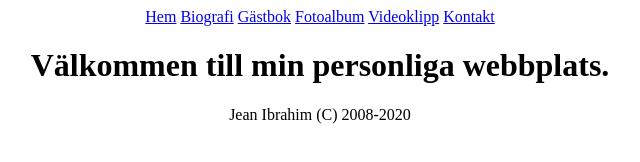
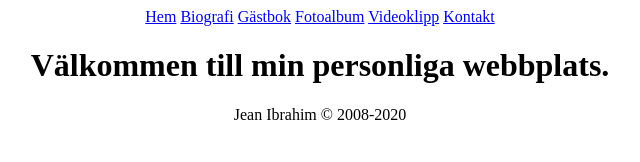
Before and after one commit to Jean8505/personal-website, a plain HTML site: page index.html in a window 1280 px wide. Shown: the full height of the page, 320-960 px from the left. Drawn offline with Linux system fonts and the light colour scheme.

Commit message:
Update index.html

```diff
--- a/index.html
+++ b/index.html
@@ -21,7 +21,7 @@
   </main>
 
   <footer>
-      Jean Ibrahim (C) 2008-2020
+      Jean Ibrahim &copy; 2008-2020
   </footer>
 
 </body>
```
